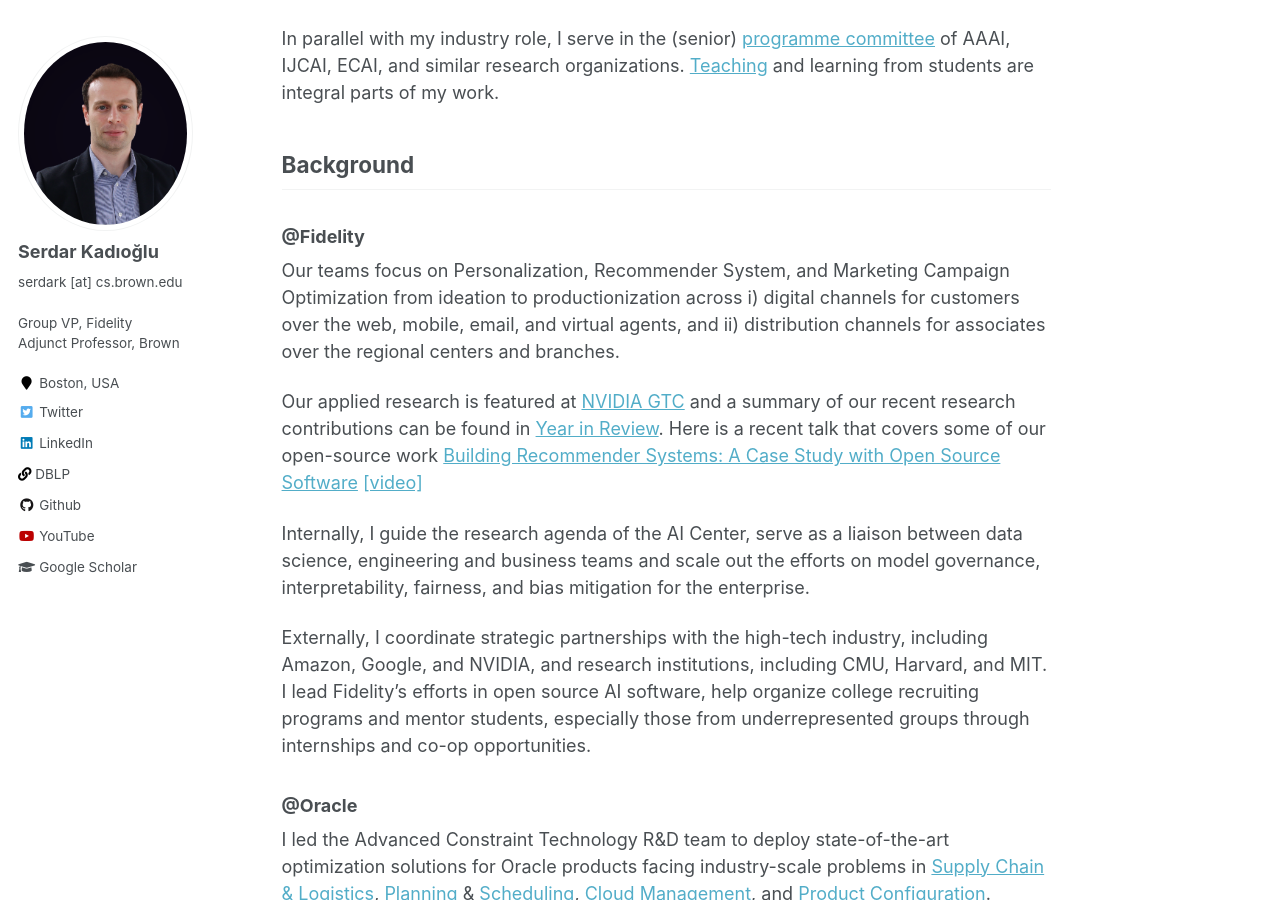
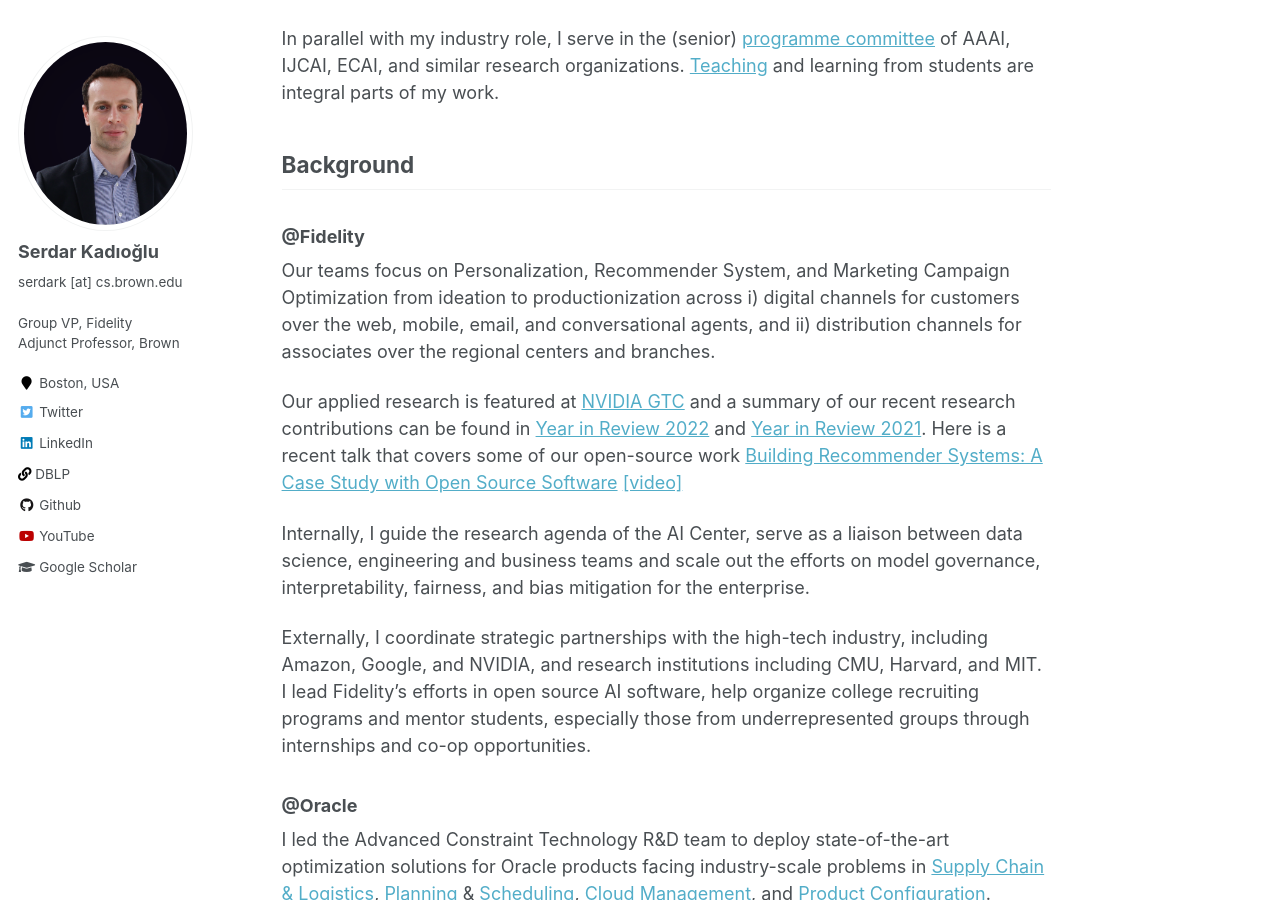
Before and after one commit to skadio/skadio.github.io, a Jekyll site: the page built from _pages/about.md, in a window 1280 px wide and 900 px high, scrolled down 371 px. Built offline with Jekyll 4.4.1, drawn with Linux system fonts in a browser that asks for light colours.

Commit message:
Update about.md

```diff
--- a/_pages/about.md
+++ b/_pages/about.md
@@ -18,13 +18,13 @@ In parallel with my industry role, I serve in the (senior) [programme committee]
 
 ### @Fidelity
 
-Our teams focus on Personalization, Recommender System, and Marketing Campaign Optimization from ideation to productionization across i) digital channels for customers over the web, mobile, email, and virtual agents, and ii) distribution channels for associates over the regional centers and branches.
+Our teams focus on Personalization, Recommender System, and Marketing Campaign Optimization from ideation to productionization across i) digital channels for customers over the web, mobile, email, and conversational agents, and ii) distribution channels for associates over the regional centers and branches.
 
-Our applied research is featured at [NVIDIA GTC](https://www.youtube.com/watch?v=_v-B2nRy79w) and a summary of our recent research contributions can be found in [Year in Review](https://www.linkedin.com/pulse/year-review-2021-serdar-kadioglu/). Here is a recent talk that covers some of our open-source work [Building Recommender Systems: A Case Study with Open Source Software](https://2021.allthingsopen.org/sessions/building-recommender-systems-a-case-study-with-open-source-software/) [[video]](https://www.youtube.com/watch?v=54d_YUalvOA)
+Our applied research is featured at [NVIDIA GTC](https://www.youtube.com/watch?v=_v-B2nRy79w) and a summary of our recent research contributions can be found in [Year in Review 2022](https://www.linkedin.com/pulse/year-review-2022-serdar-kadioglu/) and [Year in Review 2021](https://www.linkedin.com/pulse/year-review-2021-serdar-kadioglu/). Here is a recent talk that covers some of our open-source work [Building Recommender Systems: A Case Study with Open Source Software](https://2021.allthingsopen.org/sessions/building-recommender-systems-a-case-study-with-open-source-software/) [[video]](https://www.youtube.com/watch?v=54d_YUalvOA)
 
 Internally, I guide the research agenda of the AI Center, serve as a liaison between data science, engineering and business teams and scale out the efforts on model governance, interpretability, fairness, and bias mitigation for the enterprise.
 
-Externally, I coordinate strategic partnerships with the high-tech industry, including Amazon, Google, and NVIDIA, and research institutions, including CMU, Harvard, and MIT. I lead  Fidelity's efforts in open source AI software, help organize college recruiting programs and mentor students, especially those from underrepresented groups through internships and co-op opportunities.
+Externally, I coordinate strategic partnerships with the high-tech industry, including Amazon, Google, and NVIDIA, and research institutions including CMU, Harvard, and MIT. I lead Fidelity's efforts in open source AI software, help organize college recruiting programs and mentor students, especially those from underrepresented groups through internships and co-op opportunities.
 
 
 ### @Oracle
```
